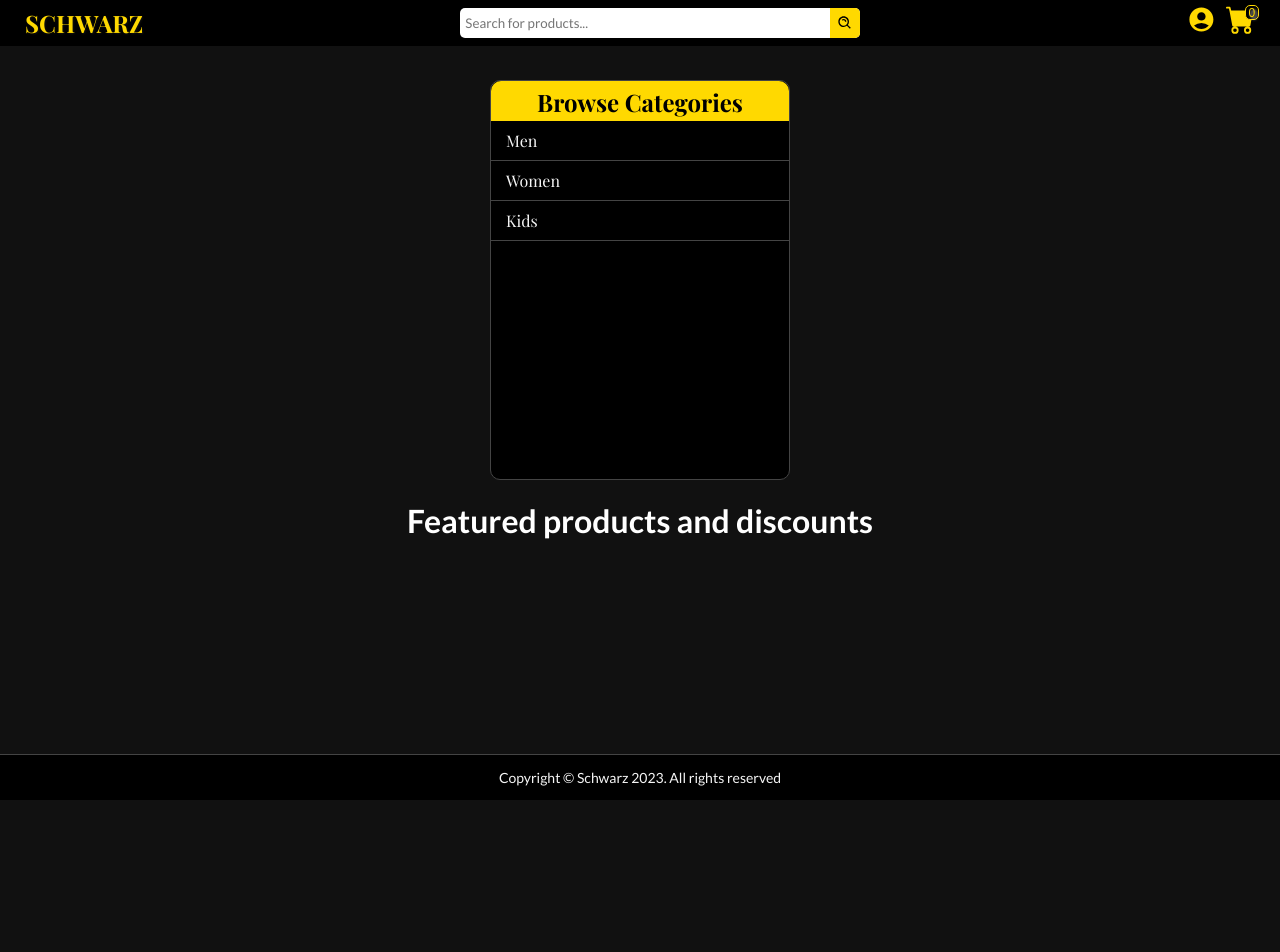
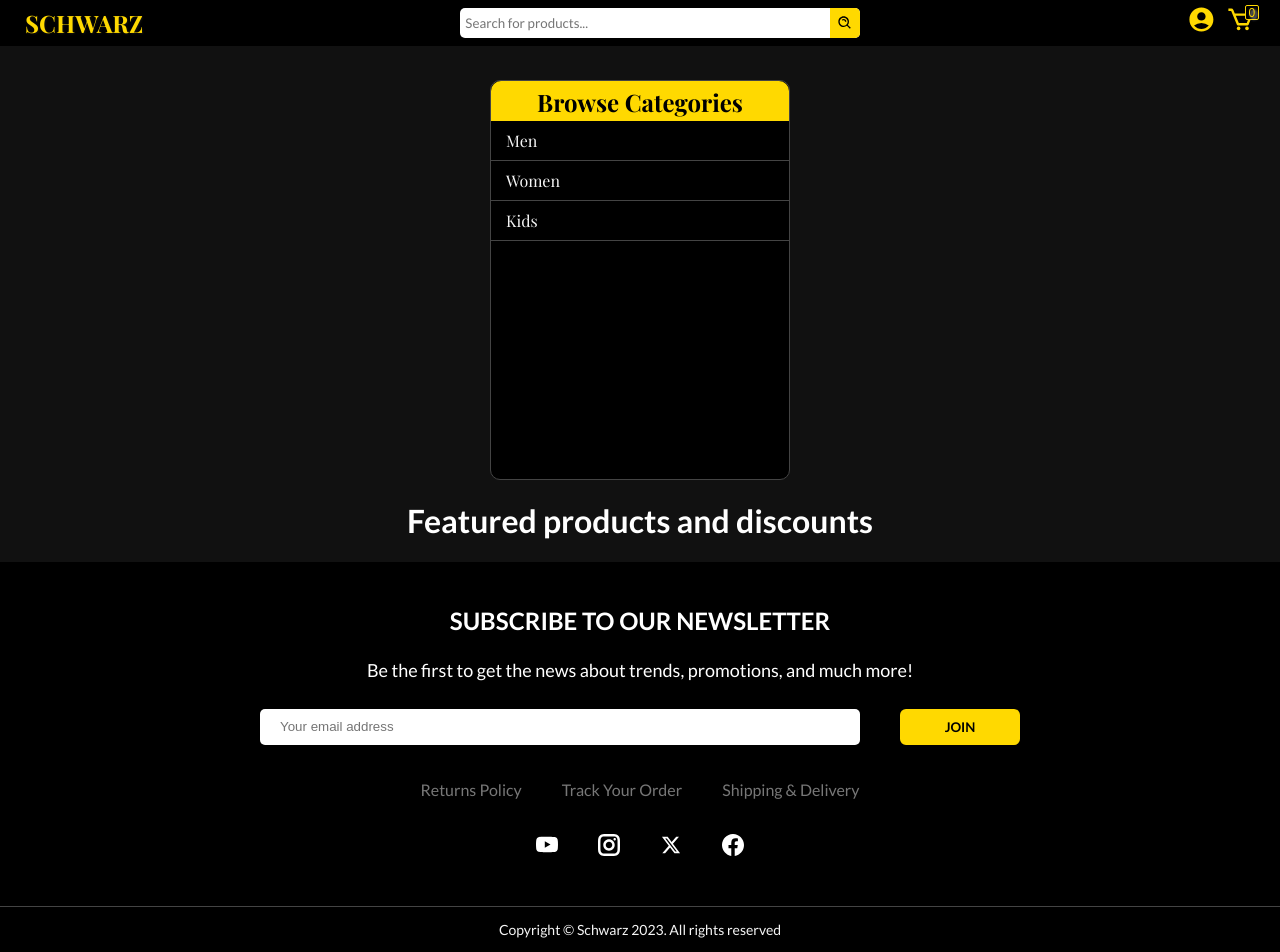
Before and after one commit to AndrejBerezni/Schwarz, a React (Vite) app: page / in a window 1280 px wide. Before the commit the page ends 800 px from the top, so only its background shows below. Built offline with nearby package versions, Linux system fonts and the light colour scheme; a web font is replaced by a local one.

Commit message:
create Newsletter section

```diff
--- a/src/App.tsx
+++ b/src/App.tsx
@@ -1,52 +1,23 @@
-import { useSelector } from 'react-redux'
-import { Routes, Route, Navigate } from 'react-router-dom'
 import { ThemeProvider } from 'styled-components'
 import BrowseCategoriesSide from './components/BrowseCategories/BrowseCategoriesSide'
 import Cart from './components/Cart'
 import Footer from './components/Footer'
+import NewsletterSection from './components/NewsletterSection'
 import TopNavbar from './components/TopNavbar'
 import { theme, GlobalStyle, MainContent } from './GlobalStyles'
-import Account from './pages/Account'
-import Admin from './pages/Admin'
-import Featured from './pages/Featured'
-import Home from './pages/Home'
-import NotFound from './pages/NotFound'
-import Product from './pages/Product'
-import ProductList from './pages/ProductList'
-import { getAuthStatus, getUser } from './store/authentication/selectors'
+import Router from './router/Routes'
 
 function App() {
-  const isAuth = useSelector(getAuthStatus)
-  const currentUser = useSelector(getUser)
-
   return (
     <ThemeProvider theme={theme}>
       <GlobalStyle />
       <TopNavbar />
       <MainContent>
-        <Routes>
-          <Route path="/" element={<Home />}>
-            <Route index element={<Featured />} />
-            <Route path="/:category" element={<ProductList />} />
-          </Route>
-          <Route
-            path="/account"
-            element={
-              isAuth && !currentUser.isAdmin ? <Account /> : <Navigate to="/" />
-            } //admin users do not have customer account
-          />
-          <Route
-            path="/admin"
-            element={
-              isAuth && currentUser.isAdmin ? <Admin /> : <Navigate to="/" />
-            } // customers can't access admin portal
-          />
-          <Route path="/products/:product" element={<Product />} />
-          <Route path="*" element={<NotFound />} />
-        </Routes>
+        <Router />
       </MainContent>
       <Cart />
       <BrowseCategoriesSide />
+      <NewsletterSection />
       <Footer />
     </ThemeProvider>
   )
--- a/src/GlobalStyles.ts
+++ b/src/GlobalStyles.ts
@@ -4,7 +4,7 @@ export const theme = {
   bgColor: '#111111',
   navBgColor: '#000000',
   textColor: '#FFFFFF',
-  secondaryText: '#666666',
+  secondaryText: '#777777',
   primary: '#ffd900',
   secondary: '#F5F5F5',
   borderColor: '#444444',
@@ -56,4 +56,22 @@ export const MainContent = styled.div`
   flex: 1;
 `
 
+export const PrimaryButton = styled.button`
+  background-color: ${(props) => props.theme.primary};
+  color: ${(props) => props.theme.navBgColor};
+  border-radius: 6px;
+  border: none;
+  padding: 10px 15px;
+  text-transform: uppercase;
+  transition: 0.3s;
+  font-family: ${(props) => props.theme.textFont};
+  font-weight: bold;
+  min-width: 120px;
+  &:hover {
+    cursor: pointer;
+    transform: translateY(-2px);
+    box-shadow: 0px 5px 5px -4px ${(props) => props.theme.primary};
+  }
+`
+
 //   card - background: linear-gradient(to bottom, #333333, #222222, #111111);
--- a/src/components/BrowseCategories/BrowseCategories.styles.ts
+++ b/src/components/BrowseCategories/BrowseCategories.styles.ts
@@ -88,5 +88,6 @@ export const BrowseItem = styled.li`
     cursor: pointer;
     background-color: ${(props) => props.theme.bgColor};
     padding-left: 20px;
+    color: ${(props) => props.theme.primary};
   }
 `
--- /dev/null
+++ b/src/components/NewsletterSection/NewsletterSection.styles.ts
@@ -0,0 +1,62 @@
+import { styled } from 'styled-components'
+
+export const StyledNewsLetterSection = styled.section`
+  background-color: ${(props) => props.theme.navBgColor};
+  font-size: 18px;
+  padding: 20px 10px;
+  @media (max-width: 768px) {
+    font-size: 14px;
+  }
+`
+
+export const NewsletterTitle = styled.h3`
+  text-transform: uppercase;
+  font-weight: bold;
+  font-size: 24px;
+  @media (max-width: 768px) {
+    font-size: 18px;
+  }
+`
+
+export const NewsletterDiv = styled.div`
+  display: flex;
+  flex-wrap: wrap;
+  justify-content: center;
+  gap: 40px;
+  padding: 10px;
+  margin-bottom: 15px;
+  @media (max-width: 768px) {
+    gap: 20px;
+  }
+`
+
+export const NewsletterInput = styled.input`
+  width: 600px;
+  border-radius: 5px;
+  border: none;
+  padding: 2px 20px;
+  @media (max-width: 768px) {
+    width: auto;
+    min-height: 30px;
+  }
+`
+
+export const NewsletterLink = styled.a`
+  color: ${(props) => props.theme.secondaryText};
+  text-decoration: none;
+  font-size: 16px;
+  transition: 0.3s;
+  &:hover {
+    color: ${(props) => props.theme.textColor};
+  }
+`
+
+export const NewsletterSocial = styled.a`
+  color: ${(props) => props.theme.textColor};
+  transition: 0.3s;
+  font-size: 22px;
+  &:hover {
+    color: ${(props) => props.theme.primary};
+    transform: scale(1.1);
+  }
+`
--- /dev/null
+++ b/src/components/NewsletterSection/index.tsx
@@ -0,0 +1,49 @@
+import { BsYoutube, BsFacebook } from 'react-icons/bs'
+import { GrInstagram } from 'react-icons/gr'
+import { RiTwitterXFill } from 'react-icons/ri'
+import {
+  StyledNewsLetterSection,
+  NewsletterTitle,
+  NewsletterDiv,
+  NewsletterInput,
+  NewsletterLink,
+  NewsletterSocial,
+} from './NewsletterSection.styles'
+import { PrimaryButton } from '../../GlobalStyles'
+
+export default function NewsletterSection() {
+  return (
+    <StyledNewsLetterSection>
+      <NewsletterTitle>Subscribe to our newsletter</NewsletterTitle>
+      <p>
+        Be the first to get the news about trends, promotions, and much more!
+      </p>
+      <NewsletterDiv>
+        <NewsletterInput
+          type="text"
+          placeholder="Your email address"
+        ></NewsletterInput>
+        <PrimaryButton>Join</PrimaryButton>
+      </NewsletterDiv>
+      <NewsletterDiv>
+        <NewsletterLink href="#">Returns Policy</NewsletterLink>
+        <NewsletterLink href="#">Track Your Order</NewsletterLink>
+        <NewsletterLink href="#">Shipping & Delivery</NewsletterLink>
+      </NewsletterDiv>
+      <NewsletterDiv>
+        <NewsletterSocial href="https://www.youtube.com" target="_blank">
+          <BsYoutube />
+        </NewsletterSocial>
+        <NewsletterSocial href="https://www.instagram.com/" target="_blank">
+          <GrInstagram />
+        </NewsletterSocial>
+        <NewsletterSocial href="https://twitter.com/" target="_blank">
+          <RiTwitterXFill />
+        </NewsletterSocial>
+        <NewsletterSocial href="https://www.facebook.com/" target="_blank">
+          <BsFacebook />
+        </NewsletterSocial>
+      </NewsletterDiv>
+    </StyledNewsLetterSection>
+  )
+}
--- a/src/components/TopNavbar/TopNavbar.styles.ts
+++ b/src/components/TopNavbar/TopNavbar.styles.ts
@@ -97,7 +97,7 @@ export const CartItemsNumber = styled.p`
   padding: 0 3px;
   margin: 0;
   border: 1px solid ${(props) => props.theme.primary};
-  border-radius: 5px;
+  border-radius: 2px;
   background-color: ${(props) => props.theme.navBgColor};
   z-index: 1;
 `
--- a/src/components/TopNavbar/index.tsx
+++ b/src/components/TopNavbar/index.tsx
@@ -1,5 +1,4 @@
-import { BiSearchAlt } from 'react-icons/bi'
-import { BsCartFill } from 'react-icons/bs'
+import { BiSearchAlt, BiCart } from 'react-icons/bi'
 import { MdAccountCircle } from 'react-icons/md'
 import { TfiMenuAlt } from 'react-icons/tfi'
 import { useDispatch } from 'react-redux'
@@ -44,7 +43,7 @@ export default function TopNavbar() {
           </NavButton>
           <NavTooltip>Account</NavTooltip>
           <NavButton onClick={() => dispatch(showCart())}>
-            <BsCartFill />
+            <BiCart />
             <CartItemsNumber>0</CartItemsNumber>
           </NavButton>
           <NavTooltip>Cart</NavTooltip>
--- /dev/null
+++ b/src/router/Routes.tsx
@@ -0,0 +1,37 @@
+import { useSelector } from 'react-redux'
+import { Routes, Route, Navigate } from 'react-router-dom'
+import Account from '../pages/Account'
+import Admin from '../pages/Admin'
+import Featured from '../pages/Featured'
+import Home from '../pages/Home'
+import NotFound from '../pages/NotFound'
+import Product from '../pages/Product'
+import ProductList from '../pages/ProductList'
+import { getAuthStatus, getUser } from '../store/authentication/selectors'
+
+export default function Router() {
+  const isAuth = useSelector(getAuthStatus)
+  const currentUser = useSelector(getUser)
+  return (
+    <Routes>
+      <Route path="/" element={<Home />}>
+        <Route index element={<Featured />} />
+        <Route path="/:category" element={<ProductList />} />
+      </Route>
+      <Route
+        path="/account"
+        element={
+          isAuth && !currentUser.isAdmin ? <Account /> : <Navigate to="/" />
+        } //admin users do not have customer account
+      />
+      <Route
+        path="/admin"
+        element={
+          isAuth && currentUser.isAdmin ? <Admin /> : <Navigate to="/" />
+        } // customers can't access admin portal
+      />
+      <Route path="/products/:product" element={<Product />} />
+      <Route path="*" element={<NotFound />} />
+    </Routes>
+  )
+}
```
